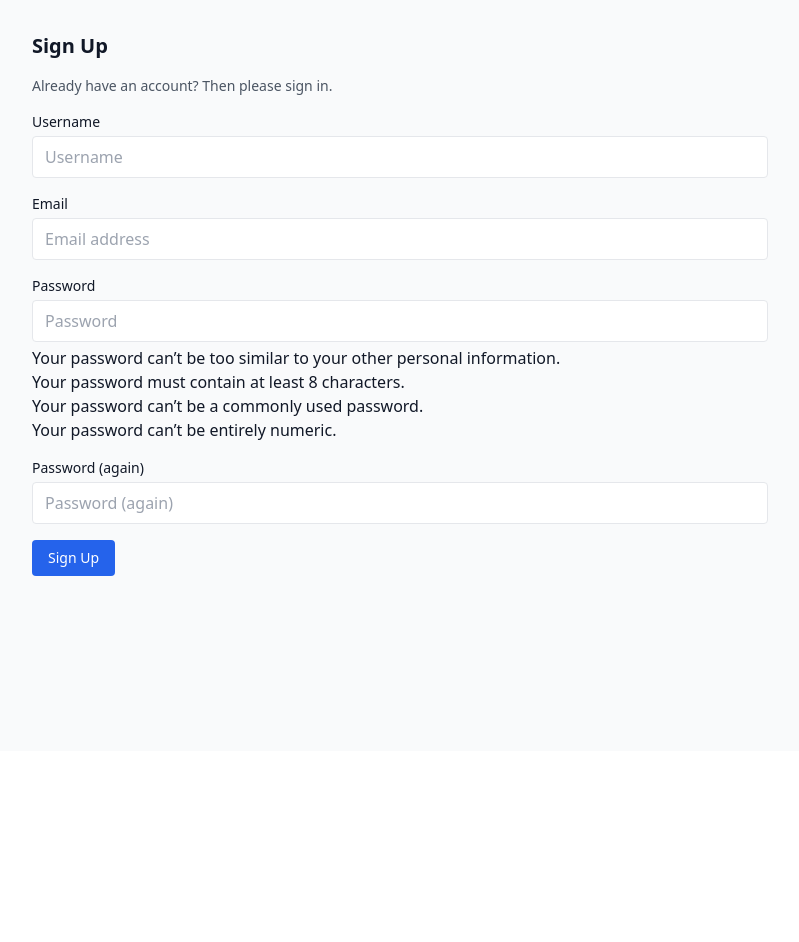
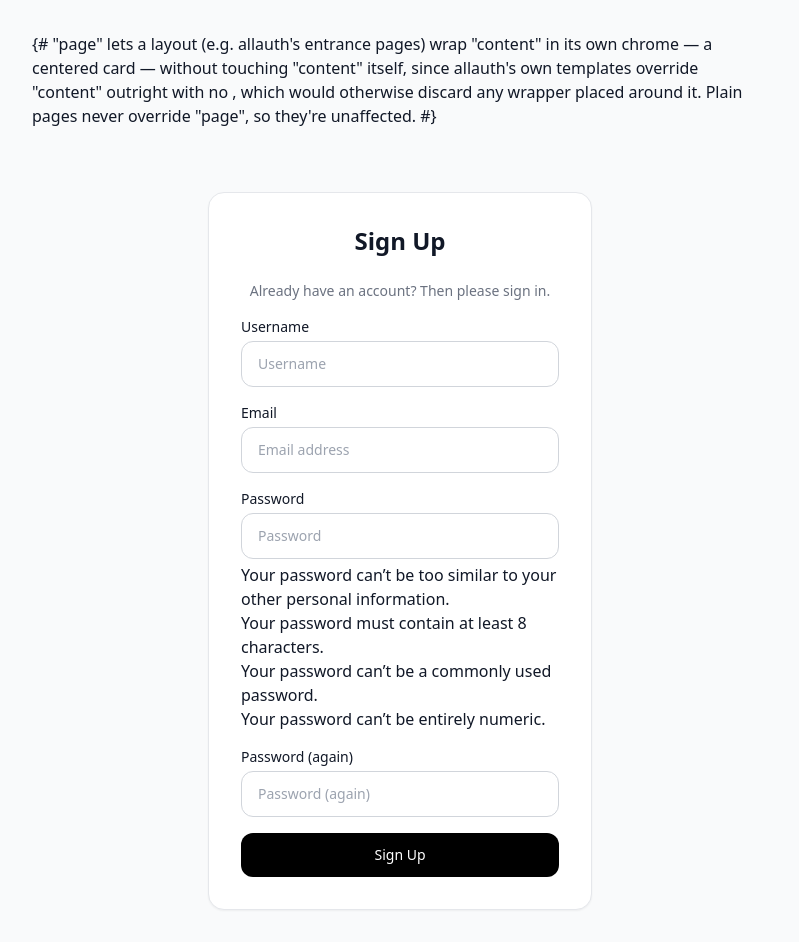
Before and after one commit to minzhankuo-0719/shortlink, a Django app: page /accounts/signup/ in a window 1280 px wide. Shown: the part 49-991 px from the top of the page, without its empty margins (240-1039 px from the left). Before the commit the page ends 625 px from the top, so only its background shows below. Run offline with Django 5.2, Linux system fonts and the light colour scheme; some libraries are stand-ins or nearby versions.

Commit message:
feat: redesign login/signup pages with a centered card and provider icons
Adds a templates/allauth/layouts/entrance.html override so only the
entrance-style pages (login, signup, password reset) get a centered white
card — account-management pages are untouched, since they extend a
different layout. Restyles inputs/buttons larger and rounder, and gives
the Google/Facebook login links their brand icons instead of plain text,
similar to ChatGPT's sign-in screen.

Introduces a "page" block in the site base template, nested around
"content", so a layout can wrap content in its own chrome without
colliding with allauth's own templates overriding "content" directly.

```diff
--- a/templates/allauth/elements/button.html
+++ b/templates/allauth/elements/button.html
@@ -6,7 +6,7 @@
 {% if attrs.name %}name="{{ attrs.name }}"{% endif %}
 {% if attrs.value %}value="{{ attrs.value }}"{% endif %}
 {% if attrs.type %}type="{{ attrs.type }}"{% endif %}
-class="inline-block bg-blue-600 text-white px-4 py-2 rounded hover:bg-blue-700 text-center text-sm font-medium"
+class="block w-full bg-black text-white px-4 py-3 rounded-xl hover:bg-gray-800 text-center text-sm font-medium transition-colors"
 >
 {% slot %}
 {% endslot %}
--- a/templates/allauth/elements/field.html
+++ b/templates/allauth/elements/field.html
@@ -17,7 +17,7 @@
                   {% if attrs.name %}name="{{ attrs.name }}"{% endif %}
                   {% if attrs.id %}id="{{ attrs.id }}"{% endif %}
                   {% if attrs.placeholder %}placeholder="{{ attrs.placeholder }}"{% endif %}
-                  class="border rounded px-3 py-2 w-full">{% slot value %}{% endslot %}</textarea>
+                  class="border border-gray-300 rounded-xl px-4 py-3 w-full text-sm focus:outline-none focus:ring-2 focus:ring-blue-500 focus:border-transparent">{% slot value %}{% endslot %}</textarea>
     {% elif attrs.type == "checkbox" or attrs.type == "radio" %}
         <label class="flex items-center gap-2 text-sm" for="{{ attrs.id }}">
             <input {% if attrs.required %}required{% endif %}
@@ -42,7 +42,7 @@
                 {% if attrs.disabled %}disabled{% endif %}
                 {% if attrs.name %}name="{{ attrs.name }}"{% endif %}
                 {% if attrs.id %}id="{{ attrs.id }}"{% endif %}
-                class="border rounded px-3 py-2 w-full">
+                class="border border-gray-300 rounded-xl px-4 py-3 w-full text-sm focus:outline-none focus:ring-2 focus:ring-blue-500 focus:border-transparent">
             {% for option in attrs.choices %}
                 <option value="{{ option.0 }}" {% if option.0 == attrs.value %}selected{% endif %}>{{ option.1 }}</option>
             {% endfor %}
@@ -61,7 +61,7 @@
                {% if attrs.autocomplete %}autocomplete="{{ attrs.autocomplete }}"{% endif %}
                {% if attrs.value is not None %}value="{{ attrs.value }}"{% endif %}
                type="{{ attrs.type }}"
-               class="border rounded px-3 py-2 w-full">
+               class="border border-gray-300 rounded-xl px-4 py-3 w-full text-sm focus:outline-none focus:ring-2 focus:ring-blue-500 focus:border-transparent">
     {% endif %}
     {% if slots.help_text %}
         <p class="text-xs text-gray-500 mt-1">
--- a/templates/allauth/elements/h1.html
+++ b/templates/allauth/elements/h1.html
@@ -1 +1 @@
-{% load allauth %}<h1 class="text-xl font-bold mb-4">{% slot %}{% endslot %}</h1>
+{% load allauth %}<h1 class="text-2xl font-semibold text-center mb-6">{% slot %}{% endslot %}</h1>
--- a/templates/allauth/elements/h2.html
+++ b/templates/allauth/elements/h2.html
@@ -1 +1 @@
-{% load allauth %}<h2 class="text-lg font-semibold mt-6 mb-3">{% slot %}{% endslot %}</h2>
+{% load allauth %}<h2 class="text-xs uppercase tracking-wide text-gray-400 text-center mt-2 mb-4">{% slot %}{% endslot %}</h2>
--- a/templates/allauth/elements/hr.html
+++ b/templates/allauth/elements/hr.html
@@ -1 +1 @@
-<hr class="my-6 border-gray-200">
+<hr class="mt-8 border-gray-100">
--- a/templates/allauth/elements/p.html
+++ b/templates/allauth/elements/p.html
@@ -1 +1 @@
-{% load allauth %}<p class="text-sm text-gray-600 mb-4">{% slot %}{% endslot %}</p>
+{% load allauth %}<p class="text-sm text-gray-500 text-center mb-4">{% slot %}{% endslot %}</p>
--- /dev/null
+++ b/templates/allauth/layouts/entrance.html
@@ -0,0 +1,13 @@
+{% extends "allauth/layouts/base.html" %}
+
+{# Only login/signup/password-reset ("entrance") pages extend this layout —
+   account management pages (allauth/layouts/manage.html) don't — so the
+   centered-card chrome below applies exactly to the pages that need it. #}
+
+{% block page %}
+  <div class="max-w-sm mx-auto mt-8 sm:mt-16">
+    <div class="bg-white border border-gray-200 rounded-2xl shadow-sm p-8">
+      {% block content %}{% endblock %}
+    </div>
+  </div>
+{% endblock %}
--- a/templates/base.html
+++ b/templates/base.html
@@ -36,7 +36,12 @@
         {% endfor %}
       </ul>
     {% endif %}
-    {% block content %}{% endblock %}
+    {# "page" lets a layout (e.g. allauth's entrance pages) wrap "content" in
+       its own chrome — a centered card — without touching "content" itself,
+       since allauth's own templates override "content" outright with no
+       {{ block.super }}, which would otherwise discard any wrapper placed
+       around it. Plain pages never override "page", so they're unaffected. #}
+    {% block page %}{% block content %}{% endblock %}{% endblock %}
   </main>
 </body>
 </html>
```
Also changed, not shown: templates/allauth/elements/provider.html (+15 -2 lines).
